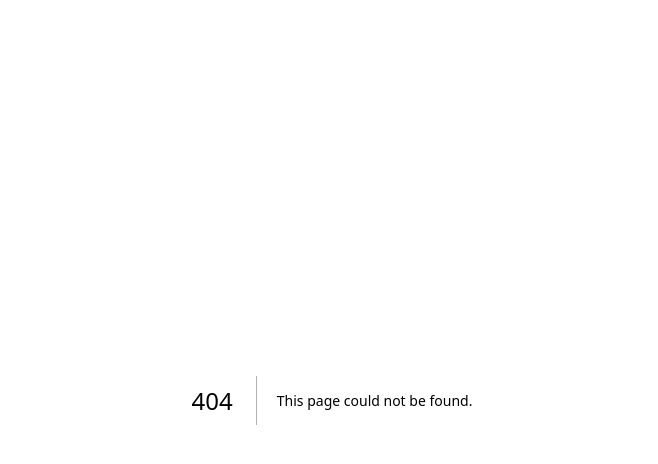
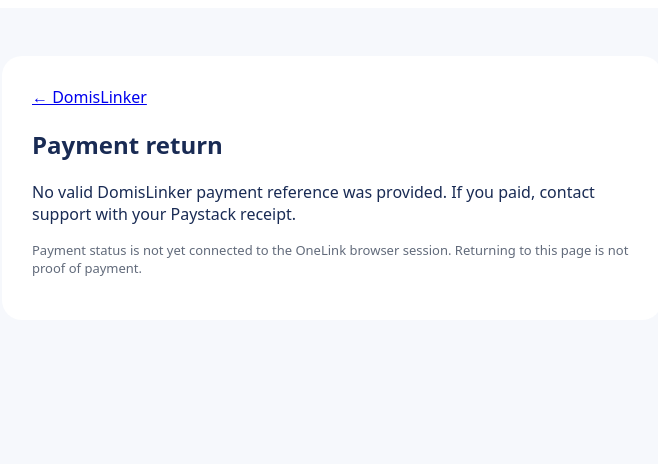
Before and after one commit to amaechiu-del/-domislink-realestate, a Next.js app: page /onelink/payment-return in a window 1280 px wide. Before the commit this address had no page. Shown: the top 464 px of the page, without its empty margins (308-966 px from the left). Built offline with nearby package versions, Linux system fonts and the light colour scheme; no server answers.

Commit message:
feat: safe Paystack return page without unverified payment success claims

```diff
--- /dev/null
+++ b/src/app/onelink/payment-return/page.tsx
@@ -0,0 +1,20 @@
+"use client";
+import {useSearchParams} from "next/navigation";
+import {Suspense,useState} from "react";
+const API=process.env.NEXT_PUBLIC_DOMISLINKER_API_URL||"";
+function Receipt(){
+ const params=useSearchParams(),reference=params.get("reference")||params.get("trxref")||"";
+ const [message,setMessage]=useState("");
+ const valid=/^dlk_[a-f0-9]{32}$/.test(reference);
+ return <main style={{minHeight:"100vh",background:"#f6f8fc",padding:"48px 16px",fontFamily:"system-ui",color:"#192b54"}}>
+ <section style={{maxWidth:600,margin:"auto",background:"#fff",padding:30,borderRadius:20}}>
+ <a href="/onelink">← DomisLinker</a><h1>Payment return</h1>
+ {valid?<><p>Paystack has returned you to DomisLinker. Your payment must still be verified by our server before your advertisement is published.</p>
+ <p>Reference: <code style={{overflowWrap:"anywhere"}}>{reference}</code></p>
+ <p>Once OneLink sign-in is connected, this page will verify the transaction using your authenticated session. Until then, please retain your reference.</p>
+ <button type="button" onClick={()=>{navigator.clipboard?.writeText(reference).then(()=>setMessage("Reference copied")).catch(()=>setMessage("Copy the reference above manually"))}} style={{background:"#182c69",color:"white",border:0,padding:"12px 18px",borderRadius:10}}>Copy payment reference</button>
+ {message&&<p role="status">{message}</p>}</>:<p>No valid DomisLinker payment reference was provided. If you paid, contact support with your Paystack receipt.</p>}
+ <p style={{fontSize:13,color:"#626b7b"}}>{API?"Payment status is not yet connected to the OneLink browser session.":"Marketplace API is not configured."} Returning to this page is not proof of payment.</p>
+ </section></main>;
+}
+export default function PaymentReturn(){return <Suspense fallback={<p>Loading payment details…</p>}><Receipt/></Suspense>}
```
